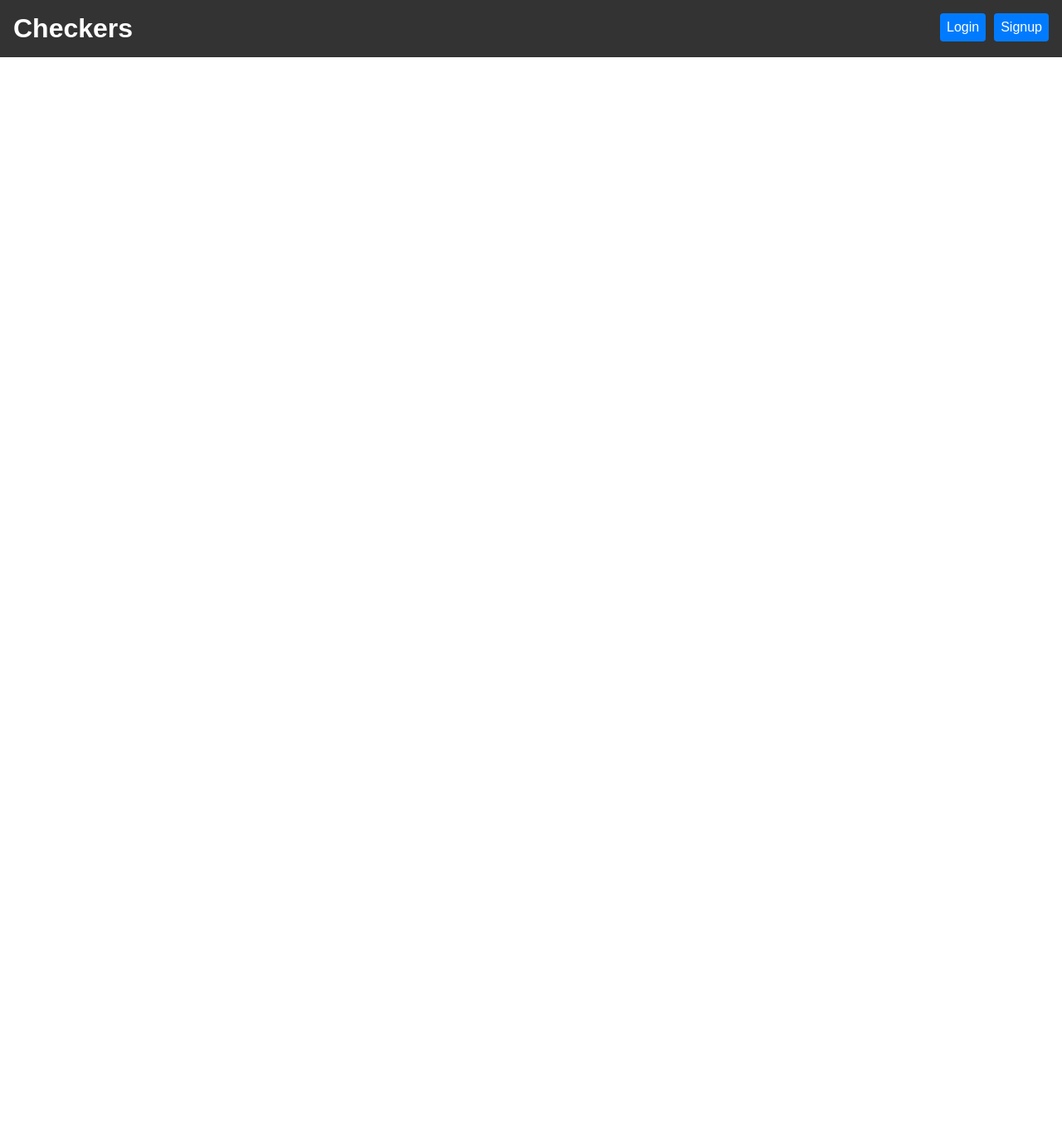
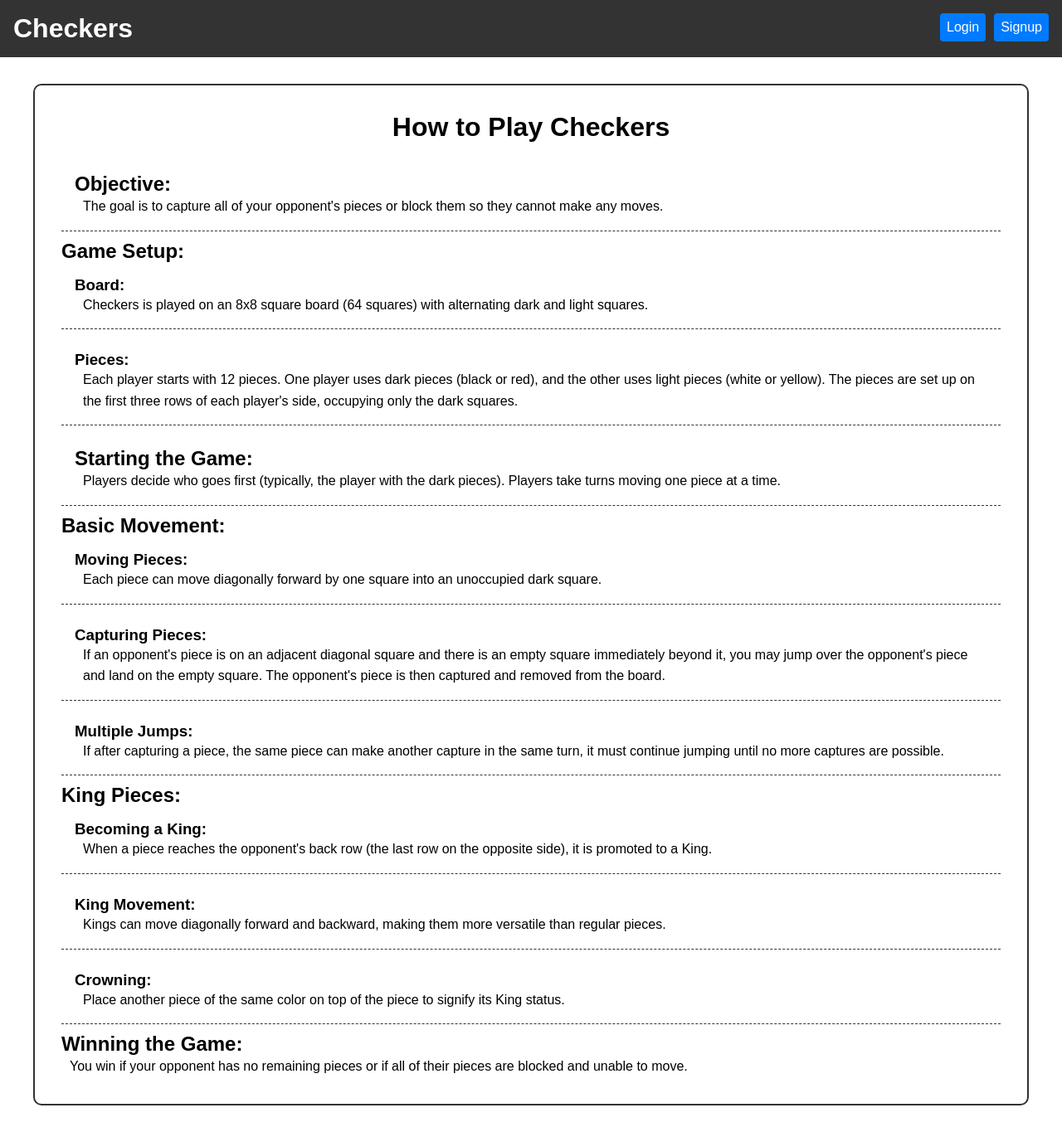
Before and after one commit to SeanRWelsh/Checkers, a React (Vite) app in the folder client/: page / in a window 1280 px wide. Shown: the whole page at 83% size. Before the commit the page ends 800 px from the top, so only its background shows below. Built offline with nearby package versions, Linux system fonts and the light colour scheme; no server answers.

Commit message:
added instructions on the homepage

```diff
--- a/client/src/components/Home.jsx
+++ b/client/src/components/Home.jsx
@@ -1,4 +1,102 @@
 function Home() {
-  return <div></div>;
+  return (
+    <div className="instructions">
+      <h1>How to Play Checkers</h1>
+      <div className="instructionsBox">
+        <h2>Objective:</h2>
+        <p>
+          The goal is to capture all of your opponent's pieces or block them so
+          they cannot make any moves.
+        </p>
+      </div>
+
+      <h2>Game Setup:</h2>
+      <div className="instructionsBox">
+        <h3>Board:</h3>
+        <p>
+          Checkers is played on an 8x8 square board (64 squares) with
+          alternating dark and light squares.
+        </p>
+      </div>
+
+      <div className="instructionsBox">
+        <h3>Pieces:</h3>
+        <p>
+          Each player starts with 12 pieces. One player uses dark pieces (black
+          or red), and the other uses light pieces (white or yellow). The pieces
+          are set up on the first three rows of each player's side, occupying
+          only the dark squares.
+        </p>
+      </div>
+
+      <div className="instructionsBox">
+        <h2>Starting the Game:</h2>
+
+        <p>
+          Players decide who goes first (typically, the player with the dark
+          pieces). Players take turns moving one piece at a time.
+        </p>
+      </div>
+
+      <h2>Basic Movement:</h2>
+      <div className="instructionsBox">
+        <h3>Moving Pieces:</h3>
+        <p>
+          Each piece can move diagonally forward by one square into an
+          unoccupied dark square.
+        </p>
+      </div>
+
+      <div className="instructionsBox">
+        <h3>Capturing Pieces:</h3>
+        <p>
+          If an opponent's piece is on an adjacent diagonal square and there is
+          an empty square immediately beyond it, you may jump over the
+          opponent's piece and land on the empty square. The opponent's piece is
+          then captured and removed from the board.
+        </p>
+      </div>
+
+      <div className="instructionsBox">
+        <h3>Multiple Jumps:</h3>
+        <p>
+          If after capturing a piece, the same piece can make another capture in
+          the same turn, it must continue jumping until no more captures are
+          possible.
+        </p>
+      </div>
+
+      <h2>King Pieces:</h2>
+      <div className="instructionsBox">
+        <h3>Becoming a King:</h3>
+        <p>
+          When a piece reaches the opponent's back row (the last row on the
+          opposite side), it is promoted to a King.
+        </p>
+      </div>
+
+      <div className="instructionsBox">
+        <h3>King Movement:</h3>
+        <p>
+          Kings can move diagonally forward and backward, making them more
+          versatile than regular pieces.
+        </p>
+      </div>
+
+      <div className="instructionsBox">
+        <h3>Crowning:</h3>
+        <p>
+          Place another piece of the same color on top of the piece to signify
+          its King status.
+        </p>
+      </div>
+
+      <h2>Winning the Game:</h2>
+      <p>
+        You win if your opponent has no remaining pieces or if all of their
+        pieces are blocked and unable to move.
+      </p>
+    </div>
+  );
 }
 export default Home;
--- a/client/src/styles/App.css
+++ b/client/src/styles/App.css
@@ -7,7 +7,51 @@ header {
   text-align: center;
   padding: 1rem;
 }
+/*home page*/
+.instructions {
+  display: flex;
+  flex-direction: column;
+  justify-content: center;
+  padding: 2rem; /* Add padding for spacing */
+  max-width: 1200px;
+  margin: 2rem auto;
+  border: 2px solid var(--primary-color);
+  border-radius: 10px;
+}
 
+.instructionsBox {
+  display: block;
+  padding: 1rem;
+  margin-bottom: 10px;
+  border-bottom: 1px dashed var(--primary-color);
+}
+
+.instructions h1 {
+  margin-bottom: 20px;
+  text-align: center;
+  font-size: 2rem;
+}
+
+.instructions h3 {
+  margin-right: 10px;
+  font-weight: bold;
+}
+
+.instructions p {
+  display: block;
+  line-height: 1.6;
+  margin-left: 10px;
+}
+
+@media (max-width: 768px) {
+  .instructions {
+    max-width: 90%; /* Adjust max-width for mobile devices */
+    padding: 1rem; /* Adjust padding for smaller screens */
+  }
+  .instructions h1 {
+    font-size: 1.5rem; /* Adjust title size for mobile */
+  }
+}
 /* Game styling */
 .container {
   display: flex;
```
